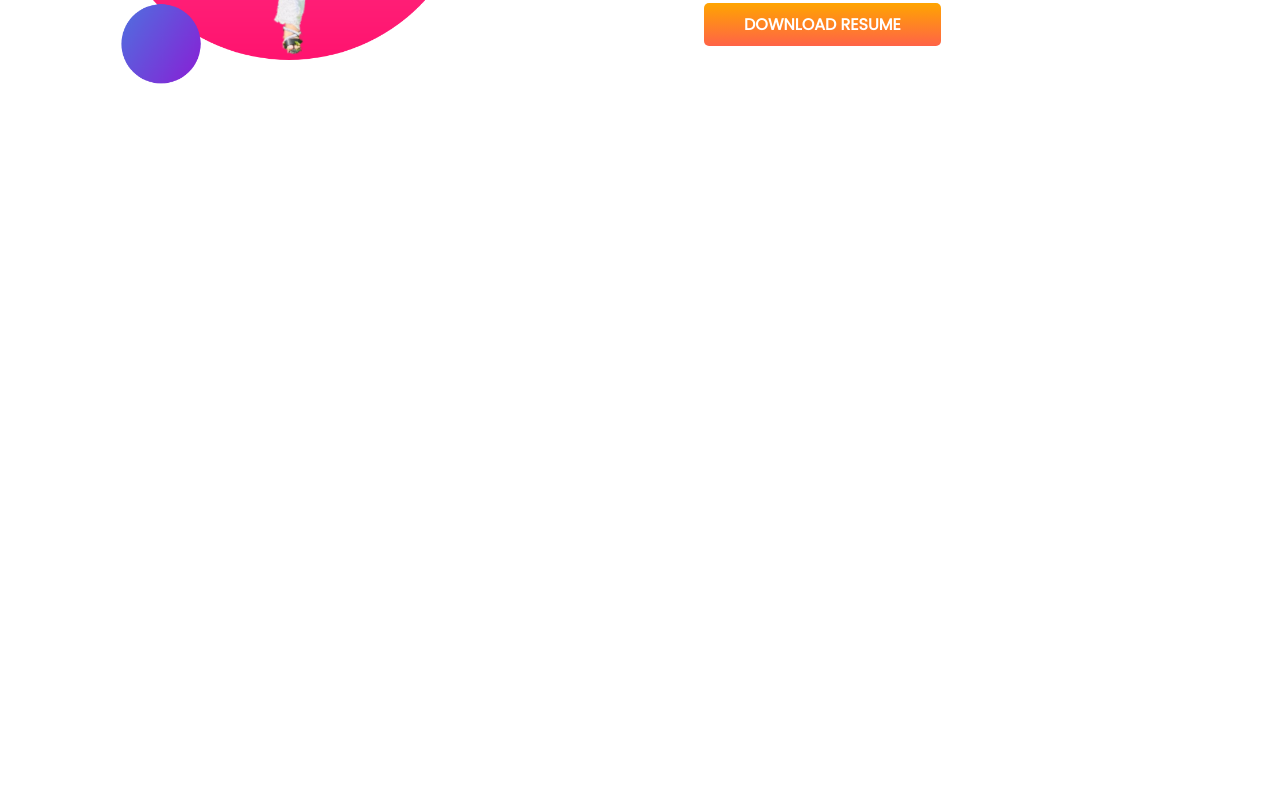
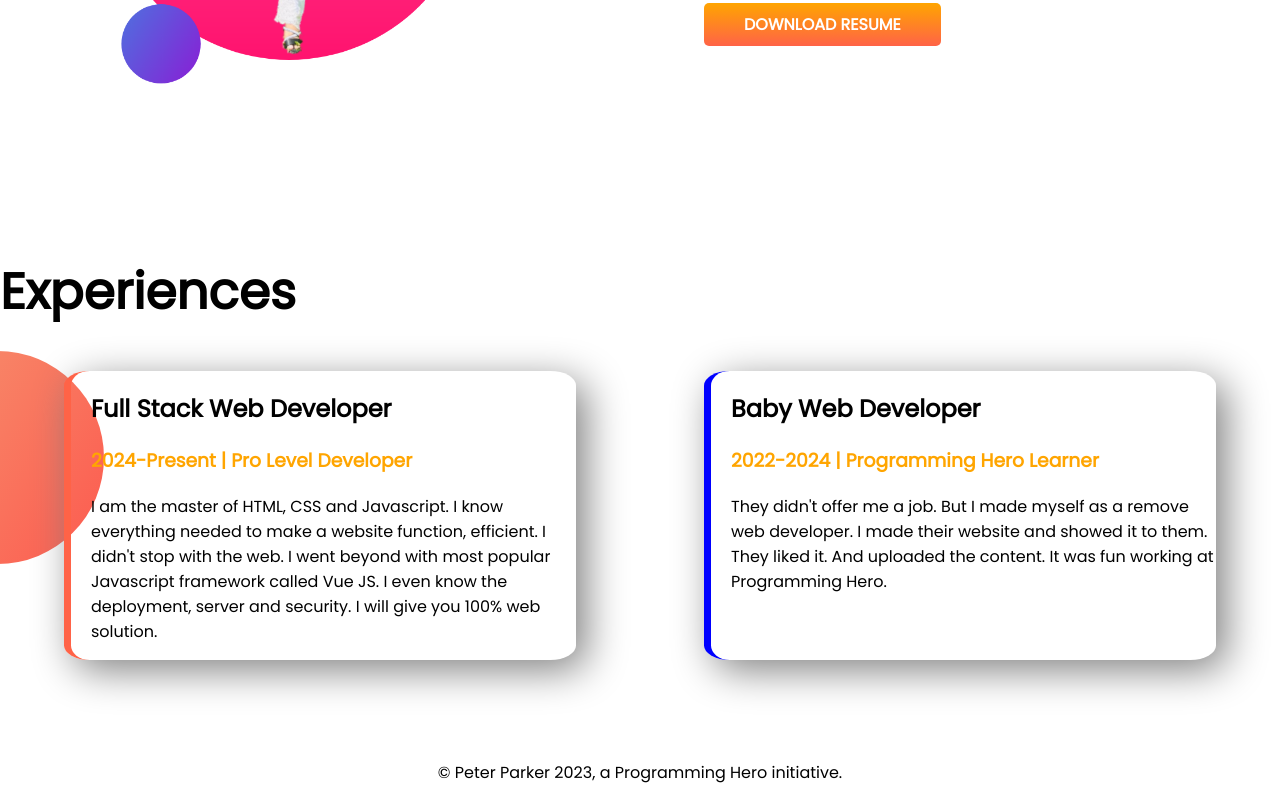
Before and after one commit to anika136/developer-portfolio, a plain HTML site: page index.html in a window 1280 px wide. Shown: the part 1065-1866 px from the top of the page. Before the commit the page ends 1320 px from the top, so only its background shows below. Drawn offline with Linux system fonts and the light colour scheme.

Commit message:
added style and footer

```diff
--- a/index.html
+++ b/index.html
@@ -13,7 +13,7 @@
 </head>
 
 <body>
-    <section class="top-banner">
+    <section class="top-banner flexible-container">
         <div class="half-width">
             <h1>Welcome To</h1>
             <h1><span class="orange-color">Anika's </span>World</h1>
@@ -29,7 +29,7 @@
             <img src="anika.png" alt="">
         </div>
     </section>
-    <section class="dream-big">
+    <section class="dream-big flexible-container">
         <div class="half-width">
             <img src="images/mee.png" alt="">
         </div>
@@ -42,7 +42,31 @@
         </div>
     </section>
     </section>
+    <section class="experience-area">
+        <h1>Experiences</h1>
+        <div class="flexible-container">
+            <div id="full-stack" class="experience-item">
+                <h2>Full Stack Web Developer</h2>
+                <h3 class="orange-color">2024-Present | Pro Level Developer</h3>
+                <p>I am the master of HTML, CSS and Javascript. I know everything needed to make a website function,
+                    efficient. I didn't stop with the web. I went beyond with most popular Javascript framework called
+                    Vue
+                    JS. I even know the deployment, server and security. I will give you 100% web solution.</p>
+            </div>
+            <div class="experience-item">
+                <h2>Baby Web Developer</h2>
+                <h3 class="orange-color">2022-2024 | Programming Hero Learner</h3>
+                <p>They didn't offer me a job. But I made myself as a remove web developer. I made their website and
+                    showed
+                    it to them. They liked it. And uploaded the content. It was fun working at Programming Hero.</p>
+            </div>
+        </div>
+
+    </section>
 
 </body>
+<footer>
+    <p>© Peter Parker 2023, a Programming Hero initiative.</p>
+</footer>
 
 </html>
--- a/style.css
+++ b/style.css
@@ -7,12 +7,16 @@ h1 {
     font-size: 50px;
 }
 
+h2 {
+    font: 40px;
+}
+
 .orange-color {
     color: orange;
 
 }
 
-section {
+.flexible-container {
     display: flex;
     margin-bottom: 100px;
 }
@@ -46,3 +50,28 @@ section {
     background-position-x: right;
 
 }
+
+.experience-area {
+    background-image: url(images/exp-bg.png);
+    background-repeat: no-repeat;
+    background-position: left;
+}
+
+.experience-item {
+    width: 40%;
+    margin-left: 5%;
+    margin-right: 5%;
+    padding-left: 20px;
+    border-radius: 5%;
+    box-shadow: 10px 10px 40px gray;
+    border-left: 7px solid blue;
+
+}
+
+#full-stack {
+    border-left: 7px solid tomato;
+}
+
+footer p {
+    text-align: center;
+}
```
